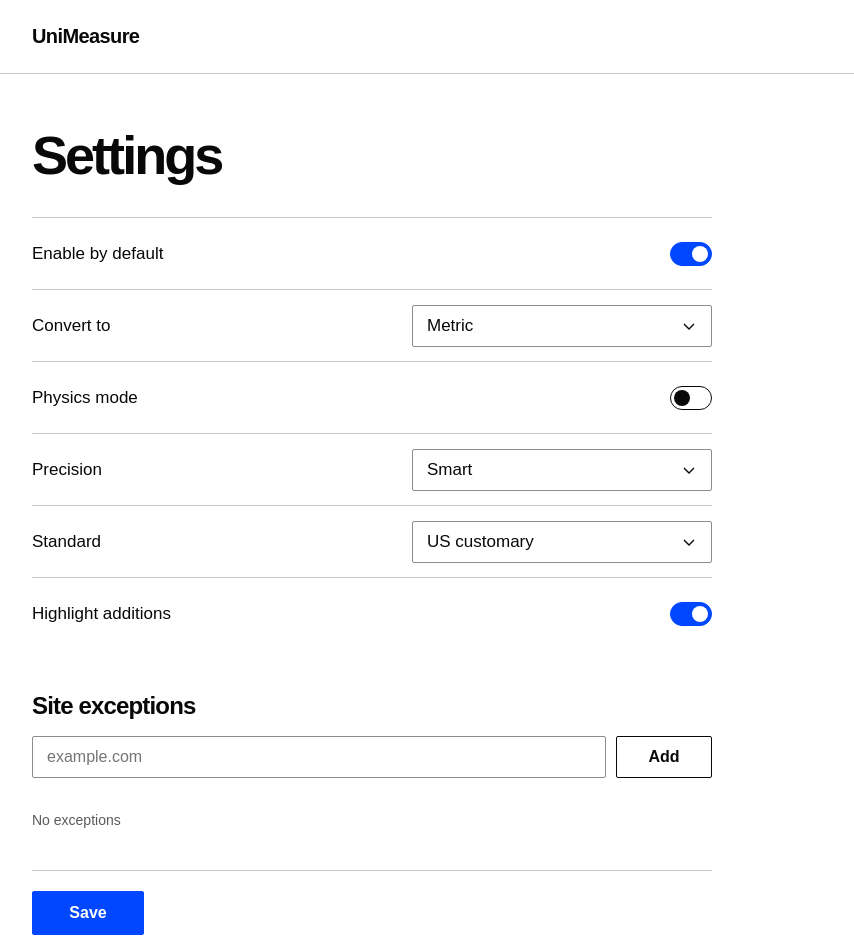
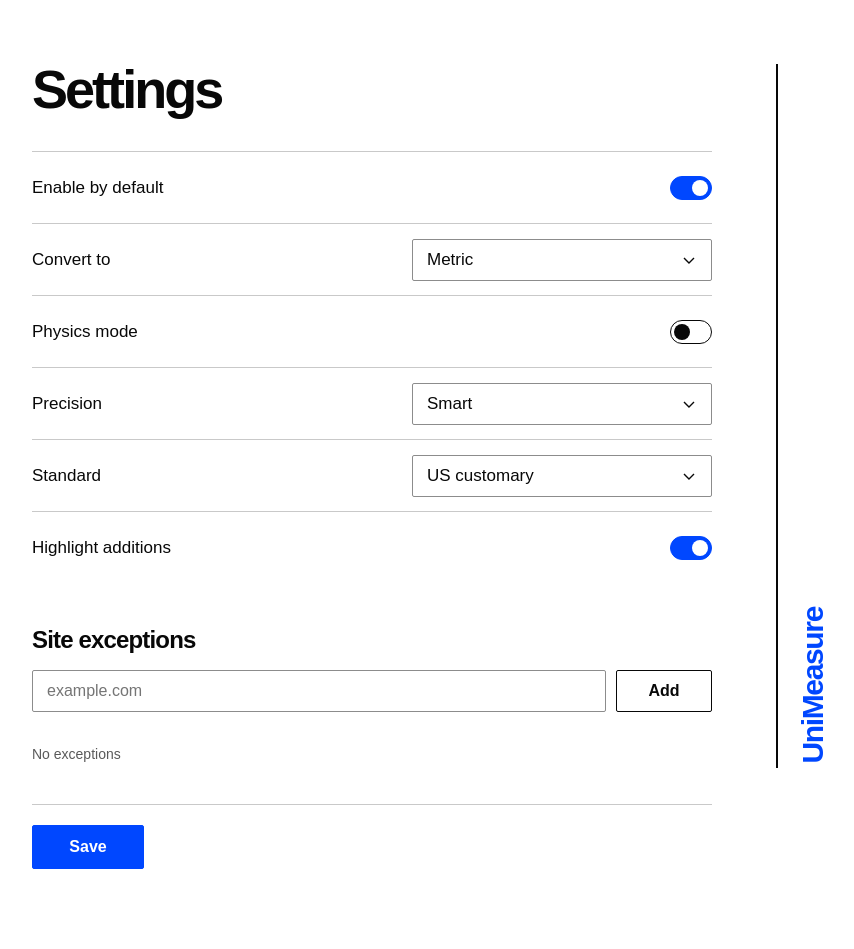
Before and after one commit to sichengchen/unimeasure, a browser extension: page src/options/options.html in a window 1280 px wide. Shown: the whole page, without its empty margins (88-942 px from the left). Drawn offline with Linux system fonts and the light colour scheme.

Commit message:
style: add wide-screen brand rail
Co-Authored-By: Sicheng Chen (bot) <gh-bot@scchan.com>

```diff
--- a/src/options/options.css
+++ b/src/options/options.css
@@ -21,6 +21,8 @@ button, select, textarea, input { font: inherit; }
   font-weight: 700;
   letter-spacing: -0.03em;
 }
+
+.brand-rail { display: none; }
 
 main {
   width: min(680px, calc(100% - 64px));
@@ -212,6 +214,45 @@ button[type="submit"]:hover { background: #003bd4; }
   box-shadow: none;
 }
 
+@media (min-width: 1180px) {
+  .masthead { display: none; }
+
+  .page-shell {
+    width: min(1040px, calc(100% - 96px));
+    margin: 64px auto 80px;
+    display: grid;
+    grid-template-columns: minmax(0, 680px) minmax(0, 1fr);
+    align-items: start;
+    gap: 64px;
+  }
+
+  main {
+    width: auto;
+    margin: 0;
+  }
+
+  .brand-rail {
+    position: sticky;
+    top: 48px;
+    height: calc(100vh - 96px);
+    min-height: 360px;
+    border-left: 2px solid #080808;
+    padding: 0 0 4px 20px;
+    display: flex;
+    align-items: flex-end;
+  }
+
+  .brand-rail span {
+    color: var(--blue);
+    font-size: 30px;
+    font-weight: 700;
+    line-height: 1;
+    letter-spacing: -0.045em;
+    writing-mode: vertical-rl;
+    transform: rotate(180deg);
+  }
+}
+
 @media (max-width: 600px) {
   .masthead { height: 62px; padding: 0 20px; }
   main { width: calc(100% - 40px); margin: 36px 20px 56px; }
--- a/src/options/options.html
+++ b/src/options/options.html
@@ -8,6 +8,7 @@
   </head>
   <body>
     <header class="masthead"><span>UniMeasure</span></header>
+    <div class="page-shell">
       <main>
         <h1>Settings</h1>
         <form id="settings-form">
@@ -65,6 +66,10 @@
           </div>
         </form>
       </main>
+      <aside class="brand-rail" aria-label="UniMeasure">
+        <span>UniMeasure</span>
+      </aside>
+    </div>
     <script src="../shared/platform.js"></script>
     <script src="../shared/settings.js"></script>
     <script src="options.js"></script>
```
Also changed, not shown: dist/src/options/options.css, dist/src/options/options.html. Lines whose indentation alone changed are shown as unchanged.
